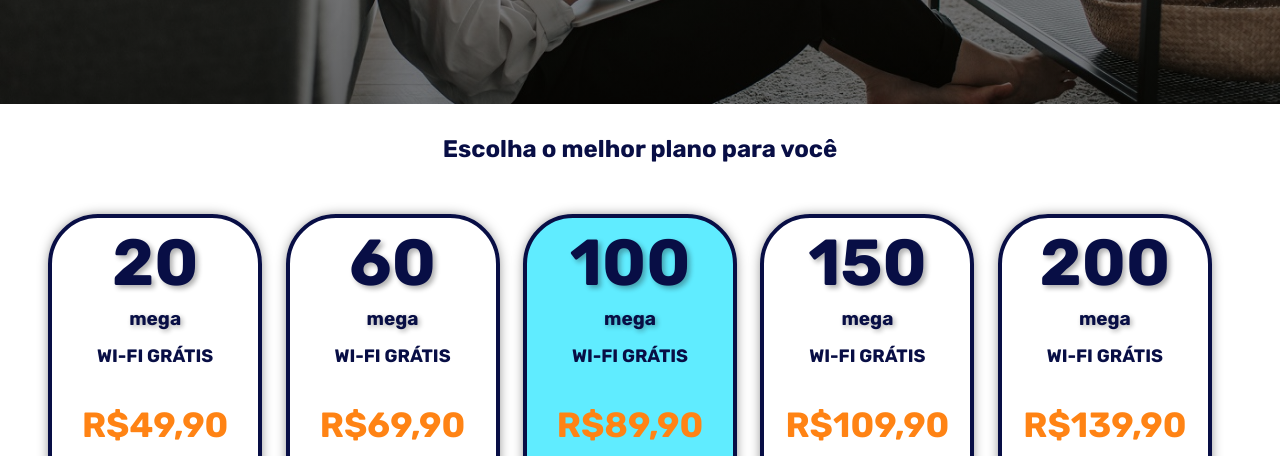
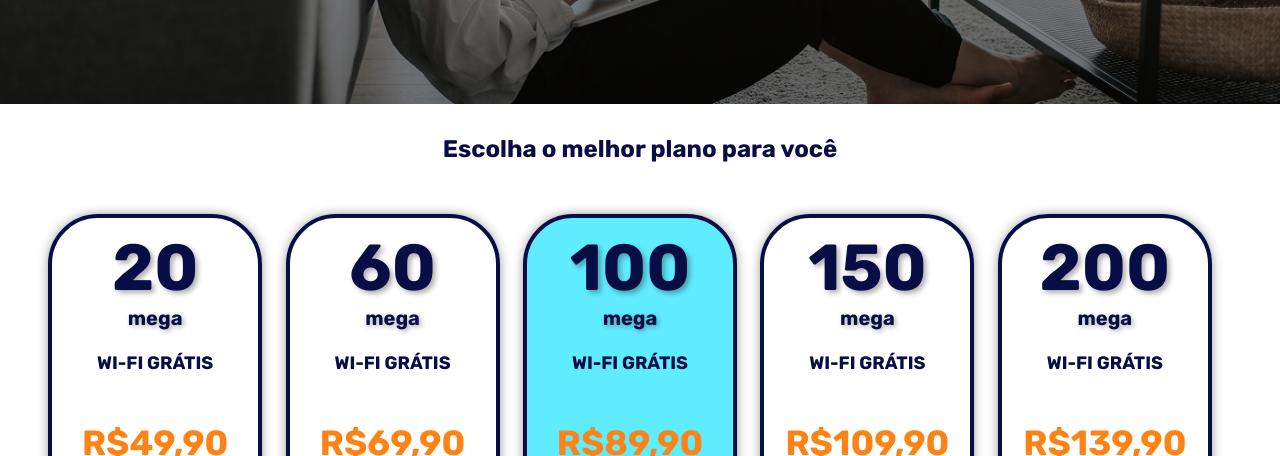
Before and after one commit to Henrique018/STARTNET, a plain HTML site: page Front-end/index.html in a window 1280 px wide. Shown: the part 496-952 px from the top of the page. Drawn offline with Linux system fonts and the light colour scheme; files whose address does not match are found by name.

Commit message:
main screen finished

```diff
--- a/Front-end/css/style.css
+++ b/Front-end/css/style.css
@@ -124,22 +124,25 @@ body {
   font-size: 65px;
   color: #080e45;
   text-shadow: 3px 3px 5px rgba(15, 15, 15, 0.329);
-  line-height: 90px;
+  line-height: 100px;
 }
 .mega {
   display: block;
   color: #080e45;
-  font-size: 19px;
+  font-size: 20px;
   text-shadow: 2px 2px 5px rgba(15, 15, 15, 0.329);
+  line-height: 0;
 }
 .p-wifi {
   color: #080e45;
   font-size: 18px;
   text-transform: uppercase;
+  line-height: 5;
 }
 .price {
   font-size: 35px;
   color: #ff8314;
+  line-height:0;
 }
 .button-sign,
 .middle {
@@ -174,7 +177,7 @@ body {
   padding: 1px;
 }
 .col-1_2 {
-  width: 38%;
+  width: 35%;
   display: inline-grid;
 
 }
```
